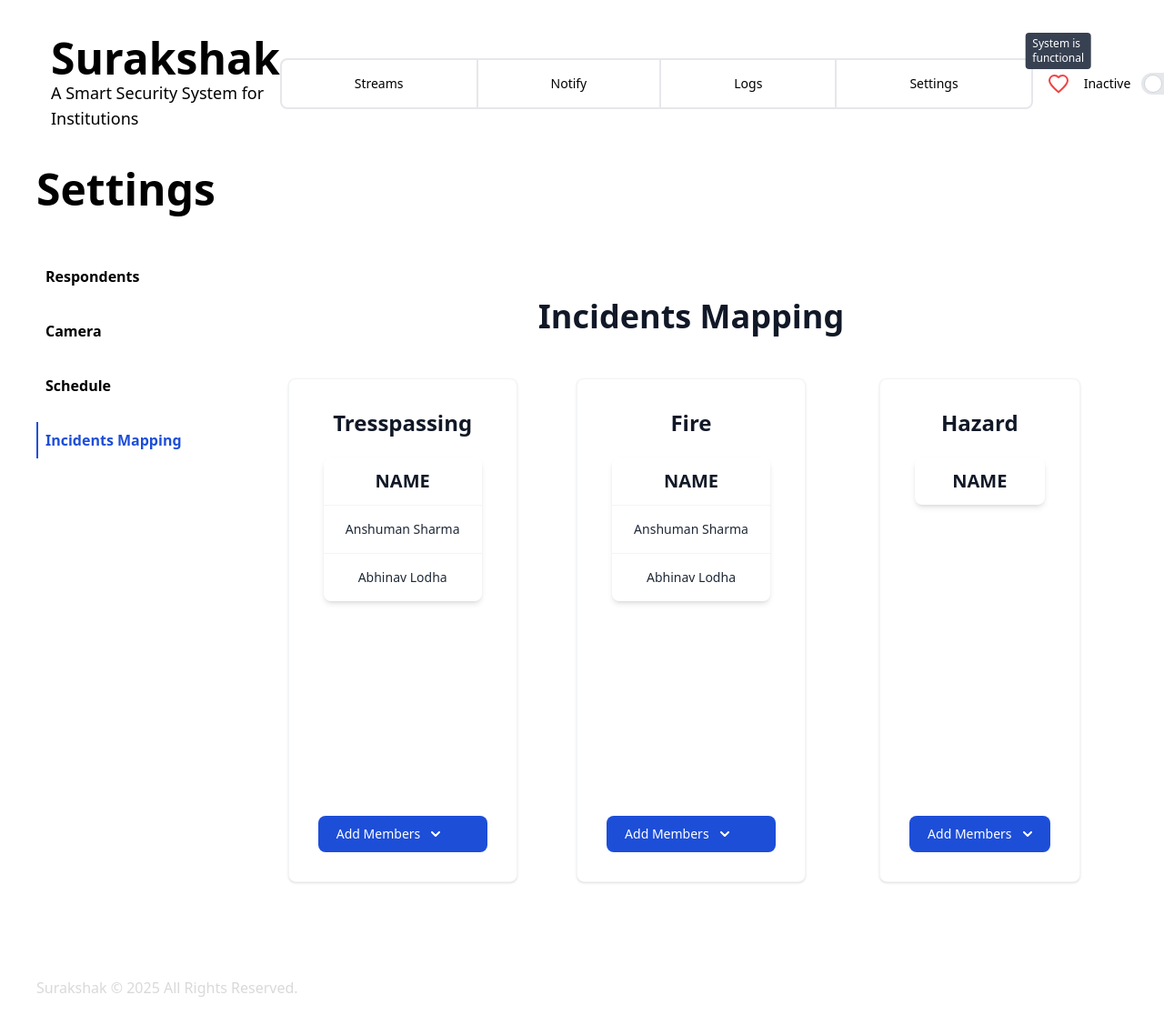
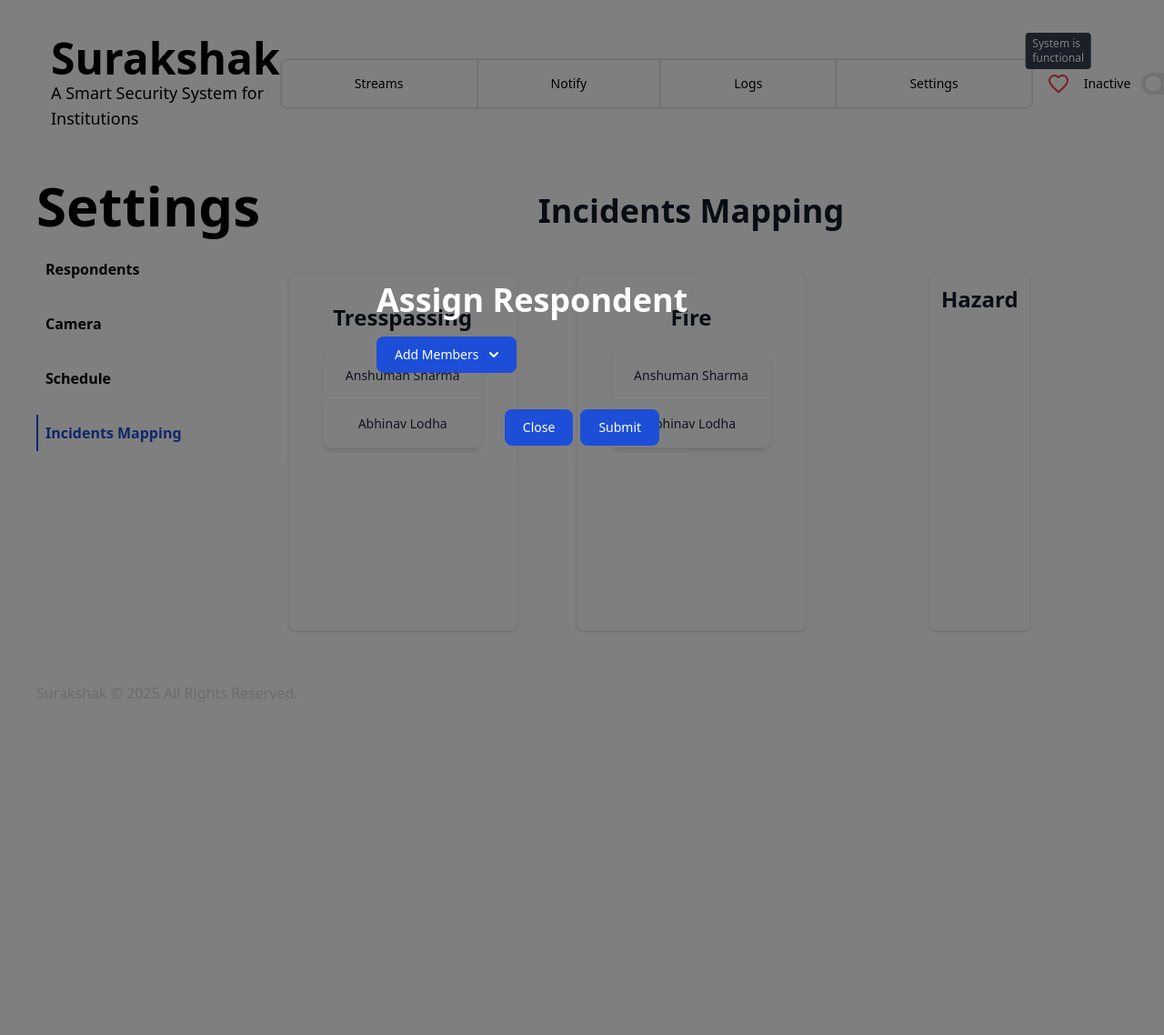
Before and after one commit to Offset-official/surakshak, a Django app: page /settings/incidents_mapping?pop_up=true&incident_type=Tresspassing in a window 1280 px wide. Shown: the whole page at 91% size. After the commit the page ends 772 px from the top, so only its background shows below. Run offline with Django 5.2, Linux system fonts and the light colour scheme; data comes from the database, SQL or seed files in the repository; both versions use the stored data as it was after the commit; parts of the project's set-up code (start-up, migrations or seed data) failed here and were passed over; some libraries are stand-ins or nearby versions.

Commit message:
pop up working for tresspassing

```diff
--- a/surakshak/templates/layout1.html
+++ b/surakshak/templates/layout1.html
@@ -48,7 +48,7 @@
           >Logs</a
         >
         <a
-          href="/settings"
+          href="/settings/respondents"
           class="py-4 px-20 text-sm font-normal transition-all duration-200 select-none cursor-pointer hover:text-accent hover:bg-primaryHighlight"
           >Settings</a
         >
--- a/surakshak/templates/settings.html
+++ b/surakshak/templates/settings.html
@@ -1,11 +1,10 @@
 {% extends "layout1.html" %}
 
 {% block content %}
-<div class="flex text-5xl font-bold mb-5">Settings</div>
-
 <div class="grid grid-cols-8 pt-3 sm:grid-cols-10">
     <!-- Sidebar -->
     <div class="col-span-2 hidden sm:block">
+        <h1 class="text-6xl font-semibold text-white-800">Settings</h1>
         <ul>
             <li data-section="Respondents"
                 class="mt-5 cursor-pointer border-l-2 border-transparent px-2 py-2 font-semibold transition hover:border-l-blue-700 hover:text-blue-700">
--- a/surakshak/templates/settings/incidents_map.html
+++ b/surakshak/templates/settings/incidents_map.html
@@ -2,8 +2,94 @@
 
 {% block settings_content %}
 
-<section class="bg-white dark:bg-gray-900">
-    <div class="py-8 px-4 mx-auto max-w-screen-xl lg:py-16 lg:px-6">
+{% if pop_up %}
+<!-- Add a respondent view -->
+<div class="flex justify-center items-center h-screen w-screen bg-black bg-opacity-50 fixed top-0 left-0 z-50">
+    <div class="bg-primaryHighlight p-6 w-[500px] relative">
+        <div class="flex text-4xl font-bold text-white mb-5 justify-left">Assign Respondent</div>
+        <form name="assign_new_respondent" method="post" action="{% url 'assign_respondent' %}">
+            {% csrf_token %}
+            <input type="hidden" name="incident_type" value="{{ incident_type }}">
+            <button id="multiLevelDropdownButton"
+                class="text-white bg-blue-700 hover:bg-blue-800 focus:ring-4 focus:outline-none focus:ring-blue-300 font-medium rounded-lg text-sm px-5 py-2.5 text-center inline-flex items-center dark:bg-blue-600 dark:hover:bg-blue-700 dark:focus:ring-blue-800"
+                type="button">
+                Add Members
+                <svg class="w-2.5 h-2.5 ms-3" aria-hidden="true" xmlns="http://www.w3.org/2000/svg" fill="none"
+                    viewBox="0 0 10 6">
+                    <path stroke="currentColor" stroke-linecap="round" stroke-linejoin="round" stroke-width="2"
+                        d="m1 1 4 4 4-4" />
+                </svg>
+            </button>
+
+            <!-- Dropdown Menu -->
+            <div id="dropdownDefaultCheckbox"
+                class="z-10 hidden w-48 bg-white divide-y divide-gray-100 rounded-lg shadow dark:bg-gray-700 dark:divide-gray-600">
+                <ul class="p-3 space-y-3 text-sm text-gray-700 dark:text-gray-200"
+                    aria-labelledby="multiLevelDropdownButton">
+
+                    {% if incident_type == 'Tresspassing' %}
+                    {% for respondent in available_tress_respondents %}
+                    <li>
+                        <div class="flex items-center">
+                            <input id="{{ respondent.id }}" type="checkbox" name="selected_respondents"
+                                value="{{ respondent.name }}"
+                                class="w-4 h-4 text-blue-600 bg-gray-100 border-gray-300 rounded focus:ring-blue-500">
+                            <label for="{{ respondent.id }}" class="ms-2 text-sm font-medium text-gray-900">
+                                {{ respondent.name }}
+                            </label>
+                        </div>
+                    </li>
+                    {% endfor %}
+                    {% elif incident_type == 'Fire' %}
+                    {% for respondent in available_fire_respondents %}
+                    <li>
+                        <div class="flex items
+                            -center">
+                            <input id="{{ respondent.id }}" type="checkbox" name="selected_respondents"
+                                value="{{ respondent.name }}"
+                                class="w-4 h-4 text-blue-600 bg-gray-100 border-gray-300 rounded focus:ring-blue-500">
+                            <label for="{{ respondent.id }}" class="ms-2 text-sm font-medium text-gray-900">
+                                {{ respondent.name }}
+                            </label>
+                        </div>
+                    </li>
+                    {% endfor %}
+                    {% elif incident_type == 'Hazard' %}
+                    {% for respondent in available_hazard_respondents %}
+                    <li>
+                        <div class="flex items
+                            -center">
+                            <input id="{{ respondent.id }}" type="checkbox" name="selected_respondents"
+                                value="{{ respondent.name }}"
+                                class="w-4 h-4 text-blue-600 bg-gray-100 border-gray-300 rounded focus:ring-blue-500">
+                            <label for="{{ respondent.id }}" class="ms-2 text-sm font-medium text-gray-900">
+                                {{ respondent.name }}
+                            </label>
+                        </div>
+                    </li>
+                    {% endfor %}
+                    {% endif %}
+                </ul>
+            </div>
+            <div class="flex flex-col gap-2 sm:flex-row sm:justify-center">
+                <div class="mt-10">
+                    <a href="?pop_up=false"><button
+                            class="text-white bg-blue-700 hover:bg-blue-800 focus:ring-4 focus:outline-none focus:ring-blue-300 font-medium rounded-lg text-sm w-full sm:w-auto px-5 py-2.5 text-center dark:bg-blue-600 dark:hover:bg-blue-700 dark:focus:ring-blue-800"
+                            type="button">Close</button></a>
+                </div>
+                <div class="mt-10">
+                    <button
+                        class="text-white bg-blue-700 hover:bg-blue-800 focus:ring-4 focus:outline-none focus:ring-blue-300 font-medium rounded-lg text-sm w-full sm:w-auto px-5 py-2.5 text-center dark:bg-blue-600 dark:hover:bg-blue-700 dark:focus:ring-blue-800"
+                        data-heading="Tresspassing">Submit</button></a>
+                </div>
+            </div>
+        </form>
+    </div>
+</div>
+{% endif %}
+
+<section class="">
+    <div class="py-2 px-1 mx-auto max-w-screen-xl lg:py-4 lg:px-6">
         <div class="mx-auto max-w-screen-md text-center mb-8 lg:mb-12">
             <h2 class="text-3xl font-bold leading-tight text-gray-900 dark:text-white lg:text-4xl">Incidents Mapping
             </h2>
@@ -11,21 +97,13 @@
         <div class="space-y-8 lg:grid lg:grid-cols-3 sm:gap-6 xl:gap-10 lg:space-y-0">
             <!-- Card - 1 -->
             <div
-                class="flex flex-col p-6 mx-auto max-w-lg text-center text-gray-900 bg-white rounded-lg border border-gray-100 shadow dark:border-gray-600 xl:p-8 dark:bg-gray-800 dark:text-white">
+                class="flex flex-col p-6 mx-auto text-center text-gray-900 bg-white rounded-lg border border-gray-100 shadow dark:border-gray-600 xl:p-8 dark:bg-gray-800 dark:text-white">
                 <h3 class="mb-4 text-2xl font-semibold">Tresspassing</h3>
 
                 <!-- Table -->
-                <div class="p-1.5 min-w-full inline-block justify-center h-[50vh]">
+                <div class="p-1.5 min-w-full inline-block justify-center h-[35vh]">
                     <div class="overflow-hidden shadow-md rounded-lg">
                         <div class="table border-collapse table-auto w-full divide-y divide-gray-100">
-                            <div class="table-header-group">
-                                <div class="table-row bg:gray-50 dark:bg-gray-700">
-                                    <div
-                                        class="table-cell px-6 py-3 text-center text-xl font-bold text-white-500 uppercase">
-                                        Name
-                                    </div>
-                                </div>
-                            </div>
                             <div
                                 class="table-row-group divide-y divide-gray-100 border-b dark:bg-gray-800 dark:border-gray-700">
                                 {% for incident_mapping in incident_mappings %}
@@ -45,34 +123,14 @@
                     </div>
                 </div>
 
-                <!-- Dropdown Button -->
-                <button id="multiLevelDropdownButton"
-                    class="text-white bg-blue-700 hover:bg-blue-800 focus:ring-4 focus:outline-none focus:ring-blue-300 font-medium rounded-lg text-sm px-5 py-2.5 text-center inline-flex items-center dark:bg-blue-600 dark:hover:bg-blue-700 dark:focus:ring-blue-800"
-                    type="button">
-                    Add Members
-                    <svg class="w-2.5 h-2.5 ms-3" aria-hidden="true" xmlns="http://www.w3.org/2000/svg" fill="none"
-                        viewBox="0 0 10 6">
-                        <path stroke="currentColor" stroke-linecap="round" stroke-linejoin="round" stroke-width="2"
-                            d="m1 1 4 4 4-4" />
-                    </svg>
-                </button>
-
-                <!-- Dropdown Menu -->
-                <div id="dropdownDefaultCheckbox"
-                    class="z-10 hidden w-48 bg-white divide-y divide-gray-100 rounded-lg shadow dark:bg-gray-700 dark:divide-gray-600">
-                    <ul class="p-3 space-y-3 text-sm text-gray-700 dark:text-gray-200"
-                        aria-labelledby="multiLevelDropdownButton">
-                        {% for respondent in available_tress_respondents %}
-                            <li>
-                                <div class="flex items-center">
-                                    <input id="{{ respondent.id}}" type="checkbox" value="" class="w-4 h-4 text-blue-600 bg-gray-100 border-gray-300 rounded focus:ring-blue-500 dark:focus:ring-blue-600 dark:ring-offset-gray-700 dark:focus:ring-offset-gray-700 focus:ring-2 dark:bg-gray-600 dark:border-gray-500">
-                                    <label for="{{ respondent.id}}" class="ms-2 text-sm font-medium text-gray-900 dark:text-gray-300">{{ respondent.name }}
-                                    </label>
+                <div class="flex flex-col sm:flex-row sm:justify-centre">
+                    {% if not pop_up %}
+                    <a class="" href="?pop_up=true&incident_type=Tresspassing">
+                        <div class="w-min mx-auto bg-primaryHighlight shadow-md rounded-lg p-3 space-y-1">
+                            <button class="py-2 px-4 bg-primaryBg text-white rounded hover:bg-accent">Add</button>
+                    </a>
                 </div>
-                            </li>
-                        {% endfor %}
-
-                    </ul>
+                {% endif %}
             </div>
         </div>
 
@@ -82,17 +140,9 @@
             <h3 class="mb-4 text-2xl font-semibold">Fire</h3>
 
             <!-- Table -->
-                <div class="p-1.5 min-w-full inline-block justify-center h-[50vh]">
+            <div class="p-1.5 min-w-full inline-block justify-center h-[35vh]">
                 <div class="overflow-hidden shadow-md rounded-lg">
                     <div class="table border-collapse table-auto w-full divide-y divide-gray-100">
-                            <div class="table-header-group">
-                                <div class="table-row bg:gray-50 dark:bg-gray-700">
-                                    <div
-                                        class="table-cell px-6 py-3 text-center text-xl font-bold text-white-500 uppercase">
-                                        Name
-                                    </div>
-                                </div>
-                            </div>
                         <div
                             class="table-row-group divide-y divide-gray-100 border-b dark:bg-gray-800 dark:border-gray-700">
                             {% for incident_mapping in incident_mappings %}
@@ -111,43 +161,26 @@
                     </div>
                 </div>
             </div>
-
-                <!-- Dropdown -->
-                <button id="multiLevelDropdownButton" data-dropdown-toggle="multi-dropdown"
-                    class="text-white bg-blue-700 hover:bg-blue-800 focus:ring-4 focus:outline-none focus:ring-blue-300 font-medium rounded-lg text-sm px-5 py-2.5 text-center inline-flex items-center dark:bg-blue-600 dark:hover:bg-blue-700 dark:focus:ring-blue-800"
-                    type="button">Add Members<svg class="w-2.5 h-2.5 ms-3" aria-hidden="true"
-                        xmlns="http://www.w3.org/2000/svg" fill="none" viewBox="0 0 10 6">
-                        <path stroke="currentColor" stroke-linecap="round" stroke-linejoin="round" stroke-width="2"
-                            d="m1 1 4 4 4-4" />
-                    </svg>
-                </button>
-
-                <!-- Dropdown menu -->
-                <div id="dropdownDefaultCheckbox"
-                    class="z-10 hidden w-48 bg-white divide-y divide-gray-100 rounded-lg shadow dark:bg-gray-700 dark:divide-gray-600">
-                    <ul class="p-3 space-y-3 text-sm text-gray-700 dark:text-gray-200"
-                        aria-labelledby="dropdownCheckboxButton">
-                    </ul>
+            <div class="flex flex-col sm:flex-row sm:justify-centre">
+                {% if not pop_up %}
+                <a class="" href="?pop_up=true?">
+                    <div class="w-min mx-auto bg-primaryHighlight shadow-md rounded-lg p-3 space-y-1">
+                        <button class="py-2 px-4 bg-primaryBg text-white rounded hover:bg-accent">Add</button>
+                </a>
+            </div>
+            {% endif %}
         </div>
     </div>
 
     <!-- Card - 3 -->
     <div
-                class="flex flex-col p-6 mx-auto max-w-lg text-center text-gray-900 bg-white rounded-lg border border-gray-100 shadow dark:border-gray-600 xl:p-8 dark:bg-gray-800 dark:text-white">
+        class="flex flex-col p-6 mx-auto max-w-lg text-center text-gray-900 bg-white rounded-lg border border-gray-100 shadow dark:border-gray-600 xl:p-3 dark:bg-gray-800 dark:text-white">
         <h3 class="mb-4 text-2xl font-semibold">Hazard</h3>
 
         <!-- Table -->
-                <div class="p-1.5 min-w-full inline-block justify-center h-[50vh]">
+        <div class="p-1.5 min-w-full inline-block justify-center h-[35vh]">
             <div class="overflow-hidden shadow-md rounded-lg">
                 <div class="table border-collapse table-auto w-full divide-y divide-gray-100">
-                            <div class="table-header-group">
-                                <div class="table-row bg:gray-50 dark:bg-gray-700">
-                                    <div
-                                        class="table-cell px-6 py-3 text-center text-xl font-bold text-white-500 uppercase">
-                                        Name
-                                    </div>
-                                </div>
-                            </div>
                     <div
                         class="table-row-group divide-y divide-gray-100 border-b dark:bg-gray-800 dark:border-gray-700">
                         {% for incident_mapping in incident_mappings %}
@@ -166,36 +199,26 @@
                 </div>
             </div>
         </div>
-
-                <!-- Dropdown -->
-                <button id="multiLevelDropdownButton" data-dropdown-toggle="multi-dropdown"
-                    class="text-white bg-blue-700 hover:bg-blue-800 focus:ring-4 focus:outline-none focus:ring-blue-300 font-medium rounded-lg text-sm px-5 py-2.5 text-center inline-flex items-center dark:bg-blue-600 dark:hover:bg-blue-700 dark:focus:ring-blue-800"
-                    type="button">Add Members<svg class="w-2.5 h-2.5 ms-3" aria-hidden="true"
-                        xmlns="http://www.w3.org/2000/svg" fill="none" viewBox="0 0 10 6">
-                        <path stroke="currentColor" stroke-linecap="round" stroke-linejoin="round" stroke-width="2"
-                            d="m1 1 4 4 4-4" />
-                    </svg>
-                </button>
-
-                <!-- Dropdown menu -->
-                <div id="dropdownDefaultCheckbox"
-                    class="z-10 hidden w-48 bg-white divide-y divide-gray-100 rounded-lg shadow dark:bg-gray-700 dark:divide-gray-600">
-                    <ul class="p-3 space-y-3 text-sm text-gray-700 dark:text-gray-200"
-                        aria-labelledby="dropdownCheckboxButton">
-                    </ul>
+        <div class="flex flex-col sm:flex-row sm:justify-centre">
+            {% if not pop_up %}
+            <a class="" href="?pop_up=true?">
+                <div class="w-min mx-auto bg-primaryHighlight shadow-md rounded-lg p-3 space-y-1">
+                    <button class="py-2 px-4 bg-primaryBg text-white rounded hover:bg-accent">Add</button>
+            </a>
+        </div>
+        {% endif %}
     </div>
     </div>
     </div>
     </div>
 </section>
-
 <script>
     // Get the button and dropdown elements
     const dropdownButton = document.getElementById('multiLevelDropdownButton');
     const dropdownMenu = document.getElementById('dropdownDefaultCheckbox');
 
     // Add a click event listener to toggle the dropdown
-    dropdownButton.addEventListener('click', function() {
+    dropdownButton.addEventListener('click', function () {
         // Toggle the 'hidden' class to show or hide the dropdown
         dropdownMenu.classList.toggle('hidden');
     });
--- a/surakshak/urls.py
+++ b/surakshak/urls.py
@@ -22,7 +22,8 @@ from .views import (
     camera_adjust,
     single_stream_page,
     camera_page,
-    incidents_mapping_page
+    incidents_mapping_page,
+    assign_respondent
 )
 
 urlpatterns = [
@@ -44,6 +45,7 @@ urlpatterns = [
     path("camera_adjust", camera_adjust, name="camera_adjust"),
     path('stream/<str:camera_name>/', single_stream_page, name='single_stream_page'),
     path('settings/camera_page', camera_page, name='camera_page'),
-    path('settings/incidents_mapping', incidents_mapping_page, name='incidents_mapping_page')
+    path('settings/incidents_mapping', incidents_mapping_page, name='incidents_mapping_page'),
+    path('settings/assign_respondent/', assign_respondent, name='assign_respondent')
 
 ] + static(django_settings.MEDIA_URL, document_root=django_settings.MEDIA_ROOT)
--- a/surakshak/views.py
+++ b/surakshak/views.py
@@ -42,7 +42,7 @@ def heartbeat(request):
     try:
         status = SystemConfig.instrusion_state
         ld = SystemConfig.lockdown
-        # logger.debug(f"Heartbeat check: {status}, Lockdown: {ld}")
+        logger.debug(f"Heartbeat check: {status}, Lockdown: {ld}")
         incident_id = SystemConfig.incident_id
         return JsonResponse({'success': True, 'status': status, "lockdown" : ld, "incident_id": incident_id})
     except Exception as e:
@@ -260,6 +260,8 @@ def add_respondent(request):
 
 ## Settings -> Incidents Mapping Page
 def incidents_mapping_page(request):
+    pop_up = request.GET.get("pop_up", "false").lower() == "true"
+    incident_type = request.GET.get("incident_type", "")
     incident_types = IncidentType.objects.all()
     serialized_incidents = IncidentTypeSerializer(incident_types, many=True).data
 
@@ -279,7 +281,35 @@ def incidents_mapping_page(request):
         "incident_mappings": serialized_incidents,
         "available_tress_respondents": tress_avail_serialized,
         "available_fire_respondents": fire_avail_serialized,
+        "pop_up": pop_up,
+        "incident_type": incident_type
     })
+
+def assign_respondent(request):
+    if request.method == "POST":
+        type_name = request.POST.get("incident_type")
+        selected_respondents = request.POST.getlist("selected_respondents")  # Retrieve selected IDs
+
+        for respondent in selected_respondents:
+            name = respondent
+            # Validate that the respondent exists
+            try:
+                respondent = Respondent.objects.get(name=name)
+            except Respondent.DoesNotExist:
+                return JsonResponse({"success": False, "error": "Respondent does not exist"}, status=400)
+
+            # Check if the incident type exists
+            incident_type, created = IncidentType.objects.get_or_create(type_name=type_name)
+
+            # Check if the respondent is already assigned
+            if incident_type.respondents.filter(id=respondent.id).exists():
+                return JsonResponse({"success": False, "error": "Respondent already assigned"}, status=400)
+
+            # Add the respondent to the incident type
+            incident_type.respondents.add(respondent)
+
+    return redirect('incidents_mapping_page')
+
 
 @require_http_methods(["GET", "POST"])
 def resolve(request, incident_id):
```
Also changed, not shown: db.sqlite3, surakshak/templates/settings/respondents.html (line endings or trailing spaces). Lines whose indentation alone changed are shown as unchanged.
